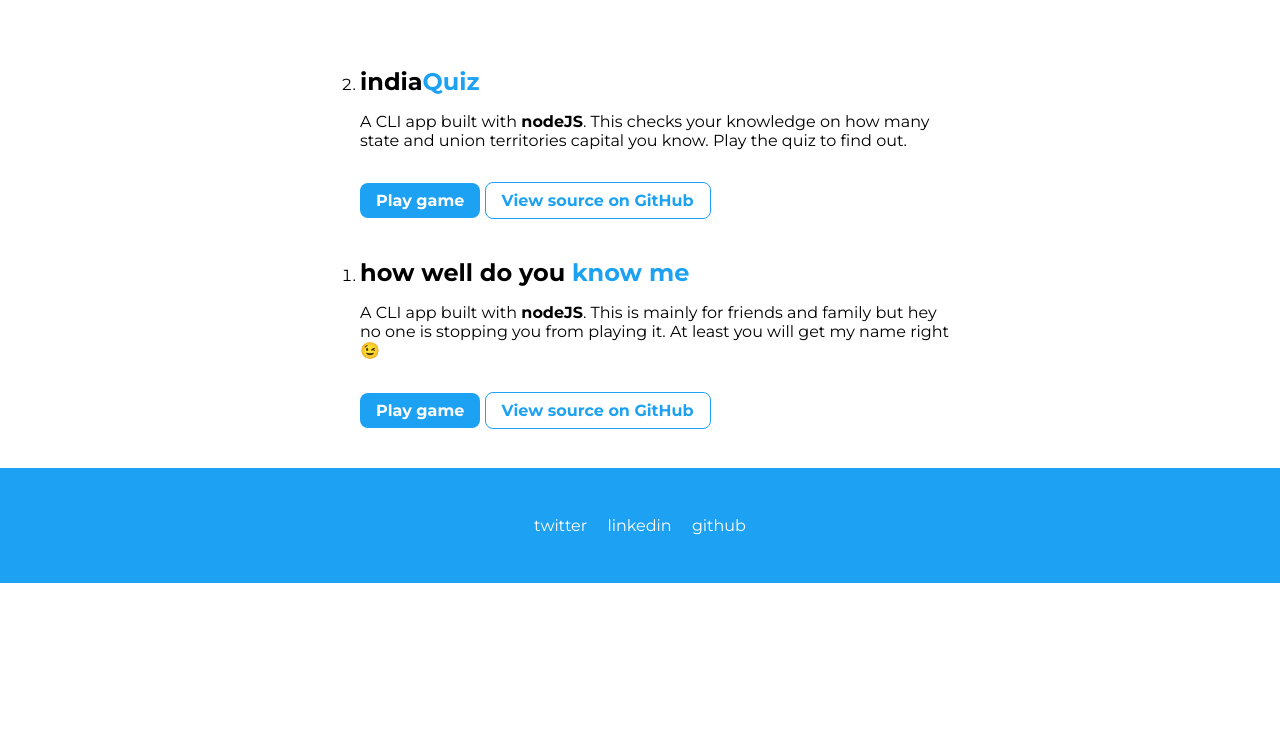
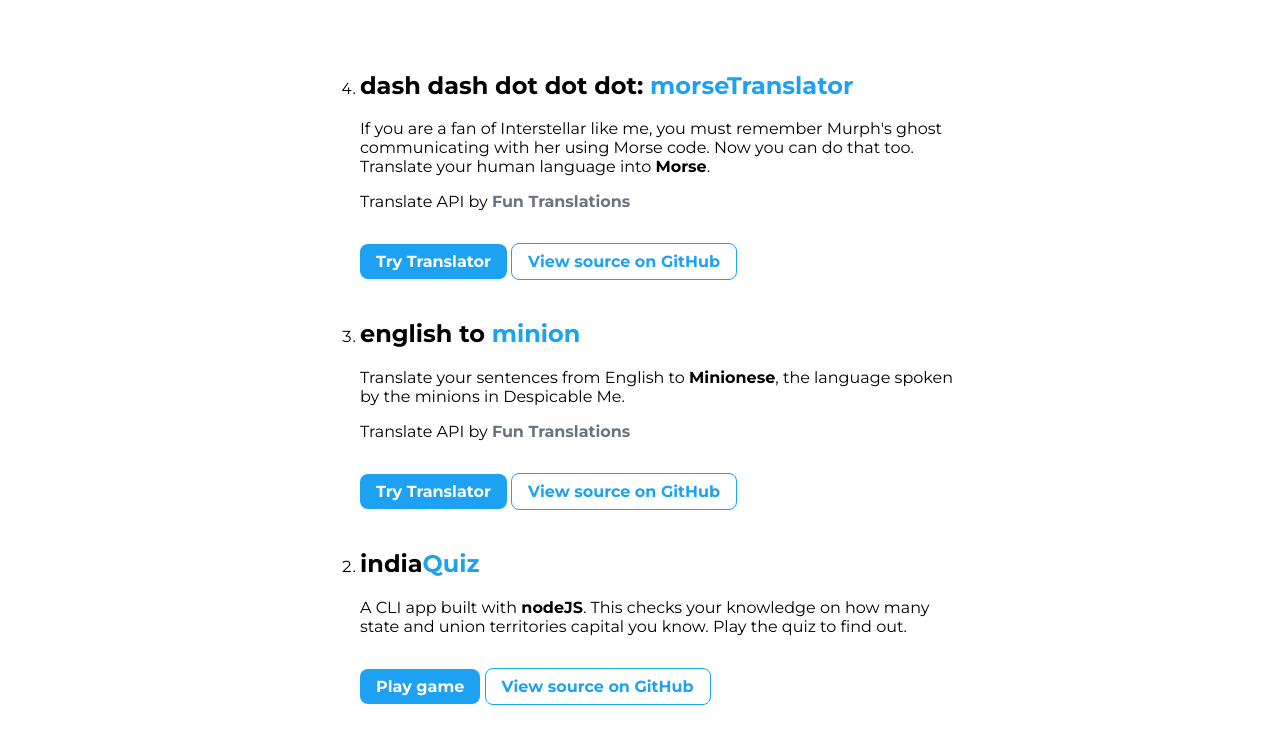
Before and after one commit to shubham-singh/shubhamsingh-site, a plain HTML site: page projects.html in a window 1280 px wide. Shown: the part 468-1200 px from the top of the page. Before the commit the page ends 1051 px from the top, so only its background shows below. Drawn offline with Linux system fonts and the light colour scheme.

Commit message:
update projects

```diff
--- a/projects.html
+++ b/projects.html
@@ -27,15 +27,33 @@
     </header>
 
     <ol reversed>
+
         <li class="container-center margin-bottom">
-            <h2 class="inline">india<span class="text-focus">Quiz</span></h2>
+
+            <h2>dash dash dot dot dot: <span class="text-focus">morseTranslator</span></h2>
+            <p>If you are a fan of Interstellar like me, you must remember Murph's ghost communicating with her using Morse code. Now you can do that too. Translate your human language into <strong>Morse</strong>.</p>
+            <p>Translate API by <strong><a class="link text-focus-secondary" href="https://funtranslations.com/" target="_blank">Fun Translations</a></strong></p>
+            <a class="link link-primary" href="https://repl.it/@iShubhamSingh/indiaQuiz?embed=1&output=1" target="_blank">Try Translator</a>
+            <a class="link link-secondary" href="https://github.com/shubham-singh/morse-translator" target="_blank">View source on GitHub</a>
+        </li>
+
+        <li class="container-center margin-bottom">
+            <h2>english to <span class="text-focus">minion</span></h2>
+            <p>Translate your sentences from English to <strong>Minionese</strong>, the language spoken by the minions in Despicable Me.</p>
+            <p>Translate API by <strong><a class="link text-focus-secondary" href="https://funtranslations.com/" target="_blank">Fun Translations</a></strong></p>
+            <a class="link link-primary" href="https://repl.it/@iShubhamSingh/indiaQuiz?embed=1&output=1" target="_blank">Try Translator</a>
+            <a class="link link-secondary" href="https://github.com/shubham-singh/translate-app" target="_blank">View source on GitHub</a>
+        </li>
+
+        <li class="container-center margin-bottom">
+            <h2>india<span class="text-focus">Quiz</span></h2>
             <p>A CLI app built with <strong>nodeJS</strong>. This checks your knowledge on how many state and union territories capital you know. Play the quiz to find out.</p>
             <a class="link link-primary" href="https://repl.it/@iShubhamSingh/indiaQuiz?embed=1&output=1" target="_blank">Play game</a>
             <a class="link link-secondary" href="https://github.com/shubham-singh/indiaQuiz" target="_blank">View source on GitHub</a>
         </li>
 
         <li class="container-center margin-bottom">
-            <h2 class="inline">how well do you <span class="text-focus">know me</span></h2>
+            <h2>how well do you <span class="text-focus">know me</span></h2>
             <p>A CLI app built with <strong>nodeJS</strong>. This is mainly for friends and family but hey no one is stopping you from playing it. At least you will get my name right &#128521</p>
             <a class="link link-primary" href="https://repl.it/@iShubhamSingh/ex15?embed=1&output=1" target="_blank">Play game</a>
             <a class="link link-secondary" href="https://github.com/shubham-singh/do-you-know-me" target="_blank">View source on GitHub</a>
--- a/styles.css
+++ b/styles.css
@@ -171,6 +171,10 @@ hr {
     color: var(--primary-color);
 }
 
+.text-focus-secondary {
+    color: var(--dark-grey)
+}
+
 .text-center {
     text-align: center;
 }
```
